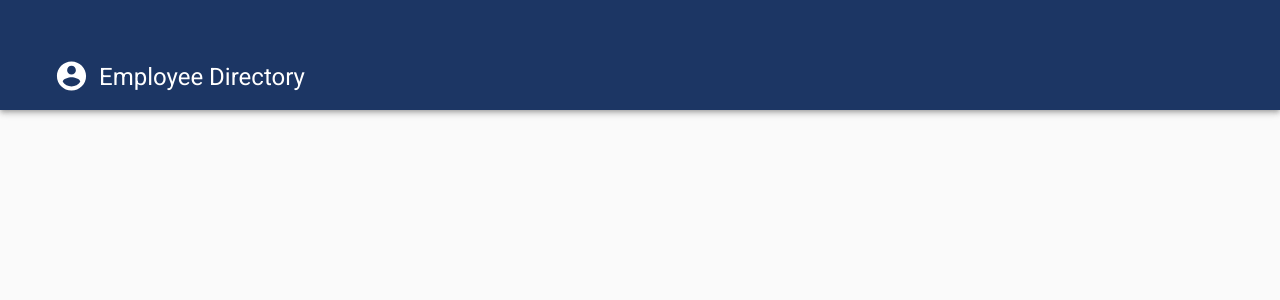
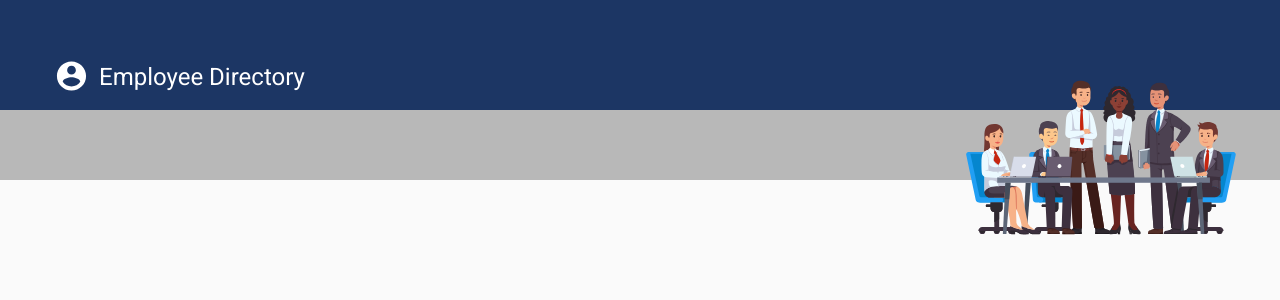
Before and after one commit to diemrbond/EmployeeDirectory, a React (Create React App) app: page / in a window 1280 px wide. Shown: the top 300 px of the page. Built offline with nearby package versions, Linux system fonts and the light colour scheme; the HTML template or start-up script is replaced by a standard one.

Commit message:
Completing navbar styling

```diff
--- a/src/App.js
+++ b/src/App.js
@@ -1,5 +1,5 @@
 import React from "react";
-import { BrowserRouter as Router, Route } from "react-router-dom";
+// import { BrowserRouter as Router, Route } from "react-router-dom";
 
 import Container from '@material-ui/core/Container';
 import NavBar from "./components/NavBar";
@@ -7,7 +7,7 @@ import CssBaseline from '@material-ui/core/CssBaseline';
 
 function App() {
   return (
-    <Router>
+    // <Router>
       <div>
       <CssBaseline />
         <NavBar />
@@ -21,7 +21,7 @@ function App() {
           <Footer /> */}
         </Container>
       </div>
-    </Router>
+    // </Router>
   );
 }
 
--- /dev/null
+++ b/src/components/ImgBar/index.js
@@ -0,0 +1,27 @@
+import React from 'react';
+import { makeStyles } from '@material-ui/core/styles';
+import employees from './employees.svg';
+// Image used from paid thinkstock/istock library
+import Hidden from '@material-ui/core/Hidden';
+
+const useStyles = makeStyles({
+  root: {
+    background: "#B8B8B8",
+    color: "white",
+    height: 70,
+  },
+  image: {
+    top: -55,
+    position: 'relative'
+  },
+});
+
+export default function NavBar() {
+  const classes = useStyles();
+
+  return (
+    <div className={classes.root} style={{display: "flex", justifyContent: "flex-end", alignItems: "right" }}>
+        <Hidden xsDown><img className={classes.image} src={employees} height="200" display={{ xs: 'block', md: 'none' }}/></Hidden>
+    </div>
+  );
+}
--- a/src/components/NavBar/index.js
+++ b/src/components/NavBar/index.js
@@ -4,6 +4,7 @@ import Toolbar from '@material-ui/core/Toolbar';
 import Typography from '@material-ui/core/Typography';
 import { makeStyles } from '@material-ui/core/styles';
 import AccountCircleIcon from '@material-ui/icons/AccountCircle'
+import ImgBar from '../ImgBar'
 
 const useStyles = makeStyles({
   root: {
@@ -45,6 +46,7 @@ export default function NavBar() {
           </Typography>
         </Toolbar>
       </AppBar>
+      <ImgBar />
     </div>
   );
 }
```
Also changed, not shown: src/components/ImgBar/employees.svg (added), 1 other file (tests, documents, lock files or other folders).
